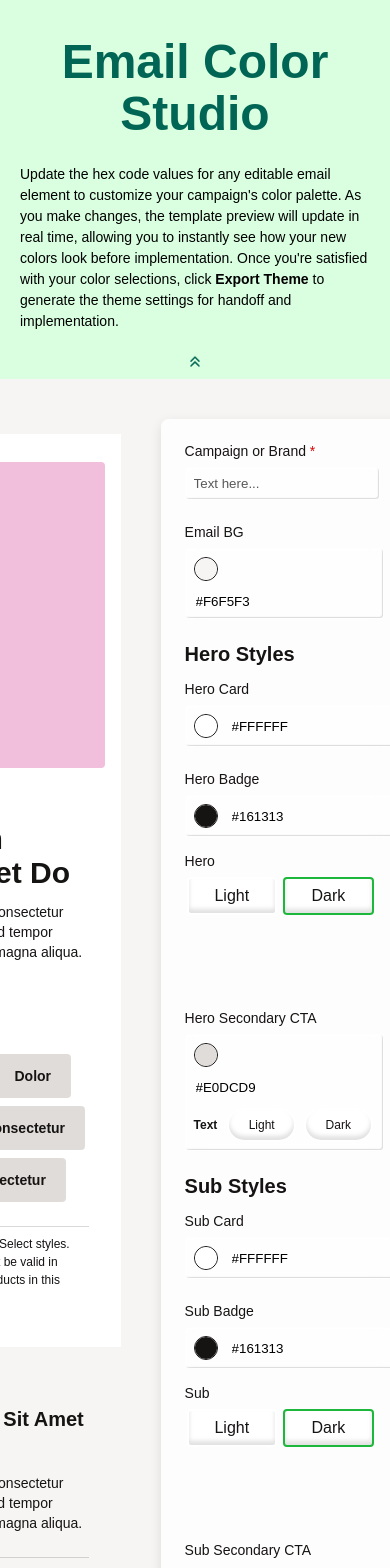
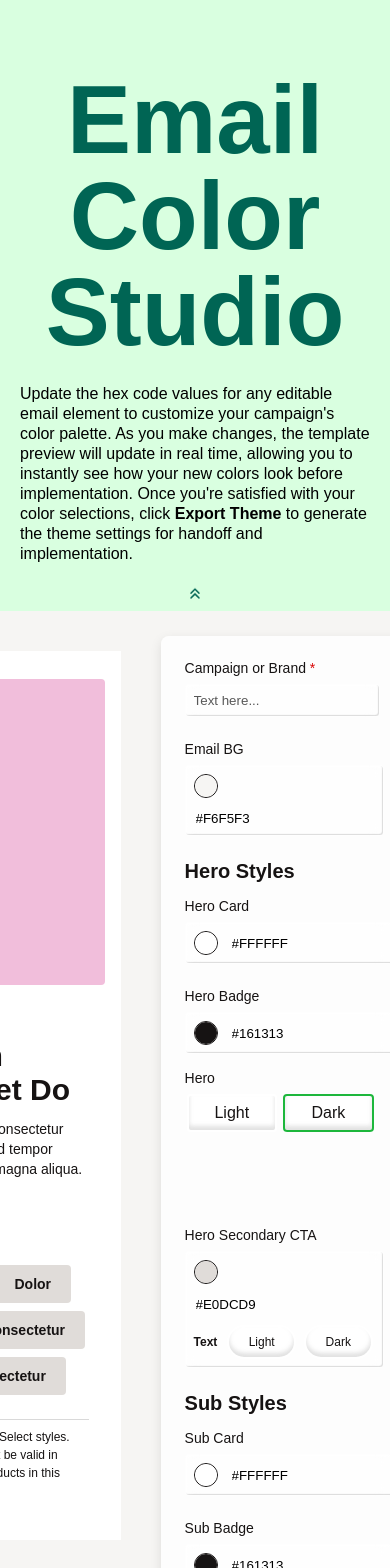
Before and after one commit to richardclifford/email-color-studio, a React (Vite) app: page / in a window 390 px wide. Shown: the top 1568 px of the page. Built offline with nearby package versions, Linux system fonts and the light colour scheme.

Commit message:
Added Layout components
+Added new Layout, Row, Column components for more globalized layout styling.

+Removed mobile only styling for Header component.
+Updated .btn line-height styling.

```diff
--- a/src/App.css
+++ b/src/App.css
@@ -33,7 +33,7 @@ p {
   width: 100%;
   display: flex;
   justify-content: center;
-  padding: 40px 15px 40px;
+  padding: 25px 15px 40px;
   gap: 25px;
   margin-left: auto;
   margin-right: auto;
@@ -72,6 +72,10 @@ p {
   gap: 16px;
 }
 
+.gap-24 {
+  gap: 24px;
+}
+
 .align-center {
   align-items: center;
 }
--- a/src/components/Header/Header.module.css
+++ b/src/components/Header/Header.module.css
@@ -2,39 +2,25 @@
 
 .header {
   background-color: var(--color-green-100);
-  padding: 36px 20px 12px;
+  padding: 72px 20px 12px;
   display: flex;
   justify-content: center;
   transition: padding var(--transition-1) ease;
 }
 
-@media (min-width: 768px) {
-  .header {
-    padding-top: 72px;
-  }
-}
-
 .header .headerContainer {
-  /* width: 100%; */
   max-width: 642px;
 }
 
 h1 {
   font-family: var(--font-family-brand);
-  font-size: 48px;
-  line-height: 52px;
+  font-size: 96px;
+  line-height: 96px;
   font-weight: 700;
   text-align: center;
   margin: 0 0 24px;
   color: var(--color-green-500);
   transition: all var(--transition-1) ease-out;
-}
-
-@media (min-width: 768px) {
-  h1 {
-    font-size: 96px;
-    line-height: 96px;
-  }
 }
 
 #collapsible-conent {
@@ -51,15 +37,8 @@ h1 {
 
 .header p {
   color: #000;
-  font-size: 14px;
-  line-height: 21px;
-}
-
-@media (min-width: 768px) {
-  .header p {
-    font-size: 16px;
-    line-height: 20px;
-  }
+  font-size: 16px;
+  line-height: 20px;
 }
 
 button {
--- /dev/null
+++ b/src/components/Layout/Row.jsx
@@ -0,0 +1,3 @@
+export default function Row({ children }) {
+  return <div className="flex flex-row flex-1 gap-24">{children}</div>;
+}
--- a/src/style/EmailFramework.module.css
+++ b/src/style/EmailFramework.module.css
@@ -190,7 +190,7 @@ hr {
 
 .btn {
   font-size: 14px;
-  line-height: 20px;
+  line-height: 14px;
   font-weight: 700;
   padding: 12px 20px;
   border: 0px;
```
Also changed, not shown: src/components/Layout/Column.jsx (added, +7 -0 lines), src/components/Layout/Layout.module.css (added, +18 -0 lines), src/components/Layout/LayoutContainer.jsx (added, +10 -0 lines).
